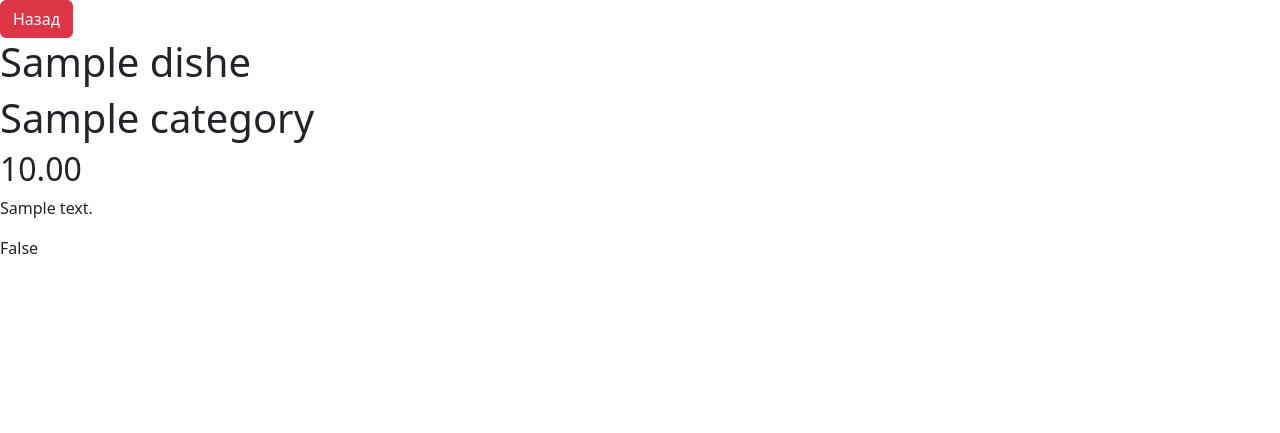
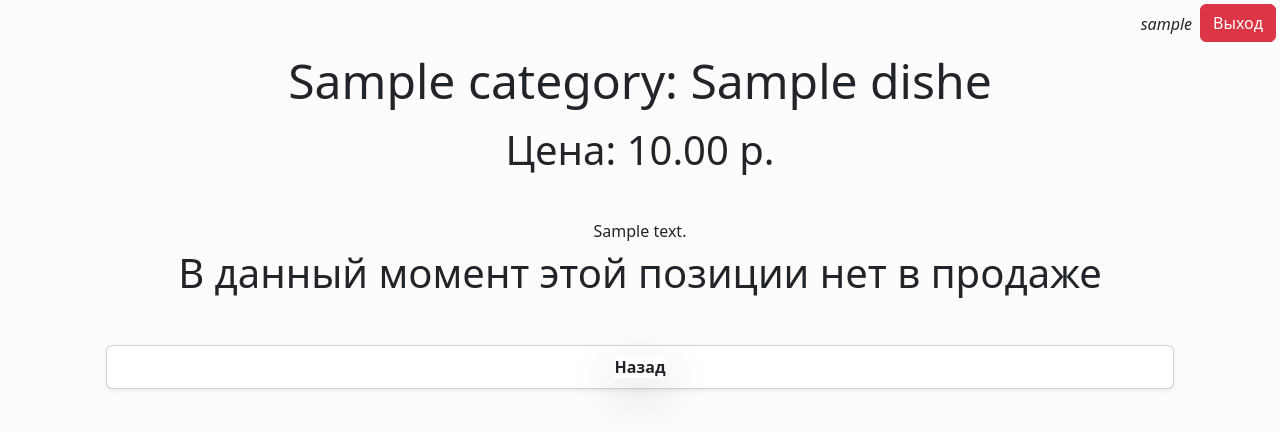
Before and after one commit to NiatpacBlack/django_restaurant_menu, a Django app: a page that uses templates/base.html in a window 1280 px wide. Shown: the top 433 px of the page. Run offline with Django 4.2, Linux system fonts and the light colour scheme; a user stored in the database is signed in; tables that the repository leaves empty hold one stand-in row (values such as "Sample post").

Commit message:
Добавлено визуальное оформление меню, кнопки входа в админ панель и выхода из аккаунта.

```diff
--- a/django_restaurant_menu/settings.py
+++ b/django_restaurant_menu/settings.py
@@ -18,7 +18,7 @@ SECRET_KEY = 'django-insecure-pp+)0bp82im@14l%o&$)v(-tn#h=9ip$3%4*1wsa474zvnv0gc
 # SECURITY WARNING: don't run with debug turned on in production!
 DEBUG = True
 
-ALLOWED_HOSTS = []
+ALLOWED_HOSTS = ["127.0.0.1", "192.168.0.106", "localhost"]
 
 # Application definition
 
--- a/templates/base.html
+++ b/templates/base.html
@@ -16,14 +16,28 @@
               crossorigin="anonymous">
     {% endblock %}
 </head>
-<body class="d-flex flex-column">
+<body class="d-flex flex-column bg-light-subtle">
 {% block body %}
 
     {% block header %}
+        <div class="d-flex justify-content-between">
+            <form action="admin/">
+                <button class='btn btn-inline-primary p-3' type="submit"></button>
+            </form>
+            <div class="d-flex justify-content-between">
+                <p class="mt-2 pt-1 mx-1"><i>{{ user.username }}</i></p>
+                <form action="admin/logout">
+                    <button class='btn btn-danger m-1' type="submit">Выход</button>
+                </form>
+            </div>
+
+        </div>
     {% endblock %}
 
-    {% block content %}
-    {% endblock %}
+    <div class="container text-center">
+        {% block content %}
+        {% endblock %}
+    </div>
 
     {% block footer %}
     {% endblock %}
--- a/templates/menu/dish_description_page.html
+++ b/templates/menu/dish_description_page.html
@@ -1,15 +1,27 @@
 {% extends 'base.html' %}
 {% block content %}
-    <div>
-        {% for parameters in dish %}
-            <form action="{% url 'category' parameters.category_id %}" method="get" class="form-inline my-2 my-lg-0">
-                <button class="btn btn-danger my-2 my-sm-0 mr-2" type="submit">Назад</button>
-            </form>
-            <h1>{{ parameters.dish_name }}</h1>
-            <h1>{{ parameters.category }}</h1>
-            <h2>{{ parameters.price }}</h2>
-            <p>{{ parameters.description }}</p>
-            <p>{{ parameters.in_stock }}</p>
+    {% for parameters in dish %}
+        <h1 class="display-5 mb-3">{{ parameters.category }}: {{ parameters.dish_name }}</h1>
+        <h2 class="display-6 mb-5">Цена: {{ parameters.price }} p.</h2>
+        <h6>{{ parameters.description }}</h6>
+        {% if not parameters.in_stock %}
+            <h3 class="display-6">В данный момент этой позиции нет в продаже</h3>
+        {% endif %}
+        <div class="container-fluid mt-5">
+            <div class="container">
+                <div class="row">
+                    <div class="col">
+                        <div class="card text-center shadow-sm rounded">
+                            <div class="card-body p-0">
+                                <a href="{% url 'category' parameters.category_id %}"
+                                   class="btn btn-inline-danger p-2 w-100 h-100"><b
+                                        class="shadow-lg">Назад</b></a>
+                            </div>
+                        </div>
+                    </div>
+                </div>
             </div>
-        {% endfor %}
+        </div>
+    {% endfor %}
+
 {% endblock %}
```
Also changed, not shown: templates/menu/categories_page.html (+14 -4 lines), templates/menu/dishes_page.html (+29 -7 lines).
